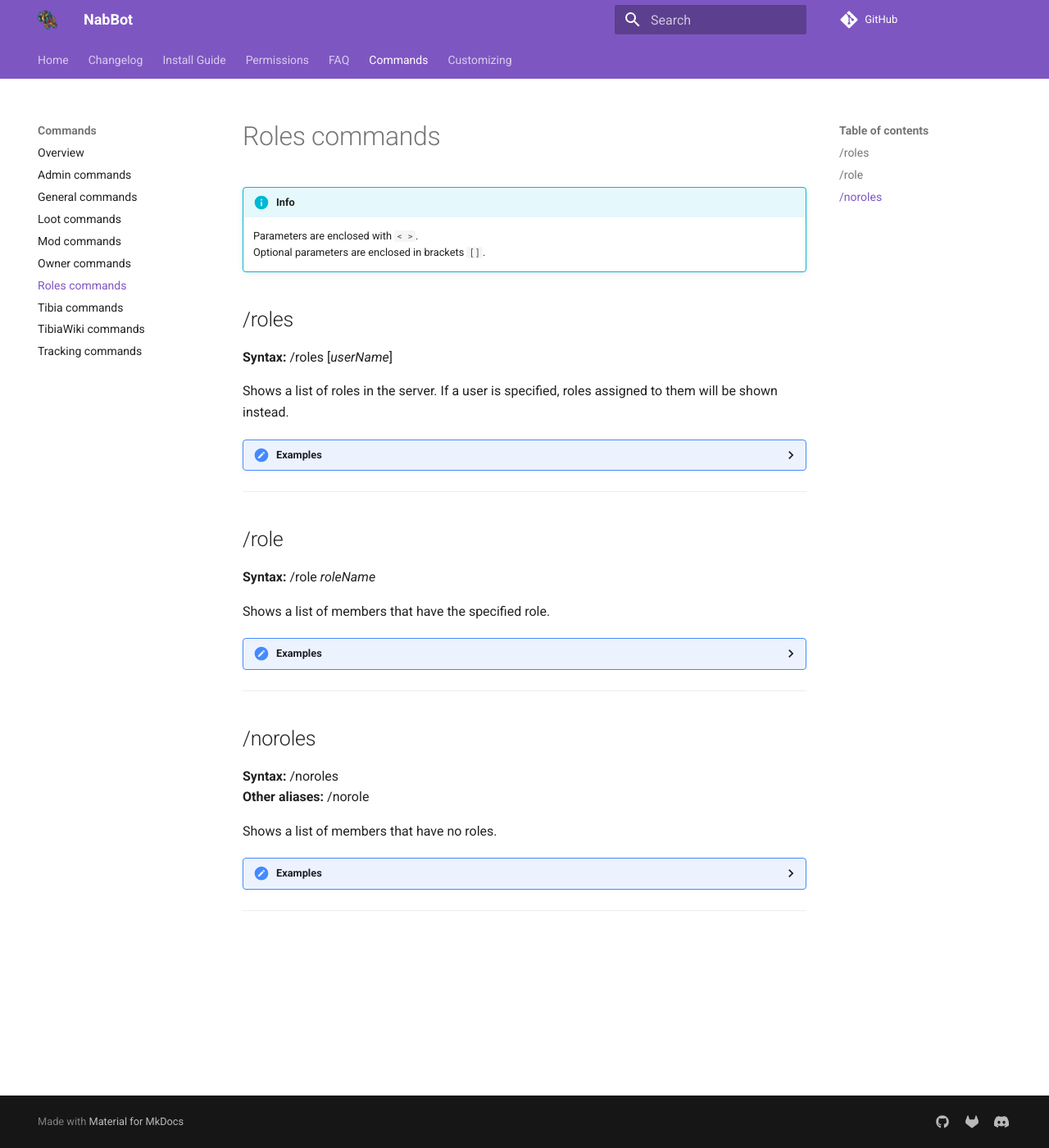
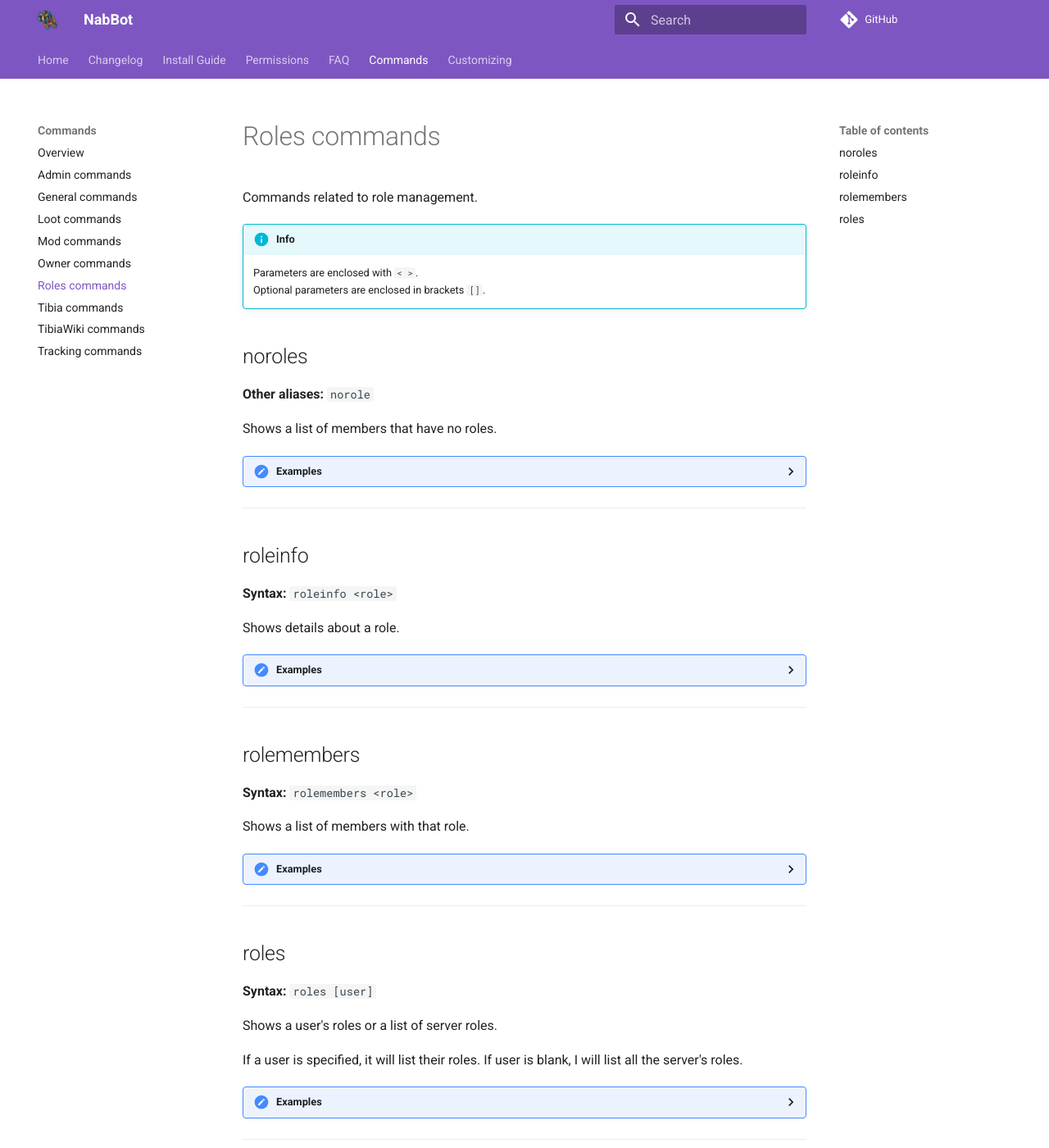
Before and after one commit to Galarzaa90/NabBot, an MkDocs documentation site: the page built from docs/commands/roles.md, in a window 1280 px wide and 1400 px high. Shown: the whole window at 82% size. Built offline with MkDocs 1.6.1 and Material for MkDocs 9.7.7, drawn with Linux system fonts in a browser that asks for light colours; comment, search, counter and statistics services are not loaded; old or Windows-style settings are respelled for this version of MkDocs.

Commit message:
Organized and updated Roles cog documentation

```diff
--- a/docs/commands/roles.md
+++ b/docs/commands/roles.md
@@ -1,14 +1,53 @@
 # Roles commands
+Commands related to role management.
 
 !!! info
     Parameters are enclosed with `< >`.
     Optional parameters are enclosed in brackets `[]`.
 
+## noroles
+**Other aliases:** `norole`
 
-## /roles
-**Syntax:** /roles [*userName*]
+Shows a list of members that have no roles.
 
-Shows a list of roles in the server. If a user is specified, roles assigned to them will be shown instead.
+??? Summary "Examples"
+
+    **/noroles**
+    ![image](../assets/images/commands/noroles.png)
+
+----
+
+## roleinfo
+**Syntax:** `roleinfo <role>`
+
+Shows details about a role.
+
+??? Summary "Examples"
+
+    **/roleinfo Redd Alliance**
+    ![image](../assets/images/commands/roleinfo.png)
+
+----
+
+## rolemembers
+**Syntax:** `rolemembers <role>`
+
+Shows a list of members with that role.
+
+??? Summary "Examples"
+
+    **/rolemembers Vice Leader**
+    ![image](../assets/images/commands/rolemembers.png)
+
+----
+
+## roles
+**Syntax:** `roles [user]`
+
+Shows a user's roles or a list of server roles.
+
+If a user is specified, it will list their roles.
+If user is blank, I will list all the server's roles.
 
 ??? Summary "Examples"
 
@@ -19,28 +58,3 @@ Shows a list of roles in the server. If a user is specified, roles assigned to t
     ![image](../assets/images/commands/roles_2.png)
 
 ----
-
-## /role
-**Syntax:** /role *roleName*
-
-Shows a list of members that have the specified role.
-
-??? Summary "Examples"
-
-    **/role Vice Leader**
-    ![image](../assets/images/commands/role.png)
-
-----
-
-## /noroles
-**Syntax:** /noroles
-**Other aliases:** /norole
-
-Shows a list of members that have no roles.
-
-??? Summary "Examples"
-
-    **/noroles**
-    ![image](../assets/images/commands/noroles.png)
-
-----
```
Also changed, not shown: docs/commands/index.md (+0 -4 lines), docs/assets/images/commands/roleinfo.png (added), docs/assets/images/commands/rolemembers.png (renamed from docs/assets/images/commands/role.png), 1 other file.
